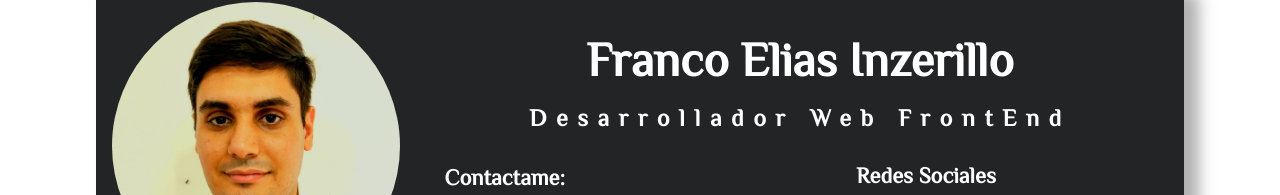
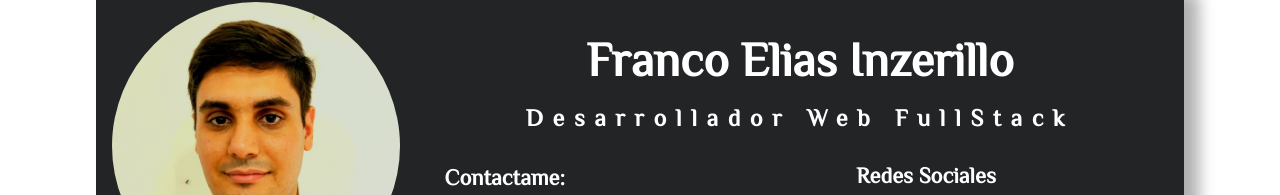
Before and after one commit to Frank076-web/PortFolio, a Next.js app: page / in a window 1280 px wide. Shown: the part 123-318 px from the top of the page. Built offline with nearby package versions, Linux system fonts and the light colour scheme.

Commit message:
Changed Title to FullStack

```diff
--- a/components/index/MainIndex.jsx
+++ b/components/index/MainIndex.jsx
@@ -8,7 +8,7 @@ const MainIndex = () => {
             <div className="main__text-container">
                 <div className="main__title">
                     <h1>Franco Elias Inzerillo</h1>
-                    <h4>Desarrollador Web FrontEnd</h4>
+                    <h4>Desarrollador Web FullStack</h4>
                 </div>
 
                 <div className="main__contact-media">
```
